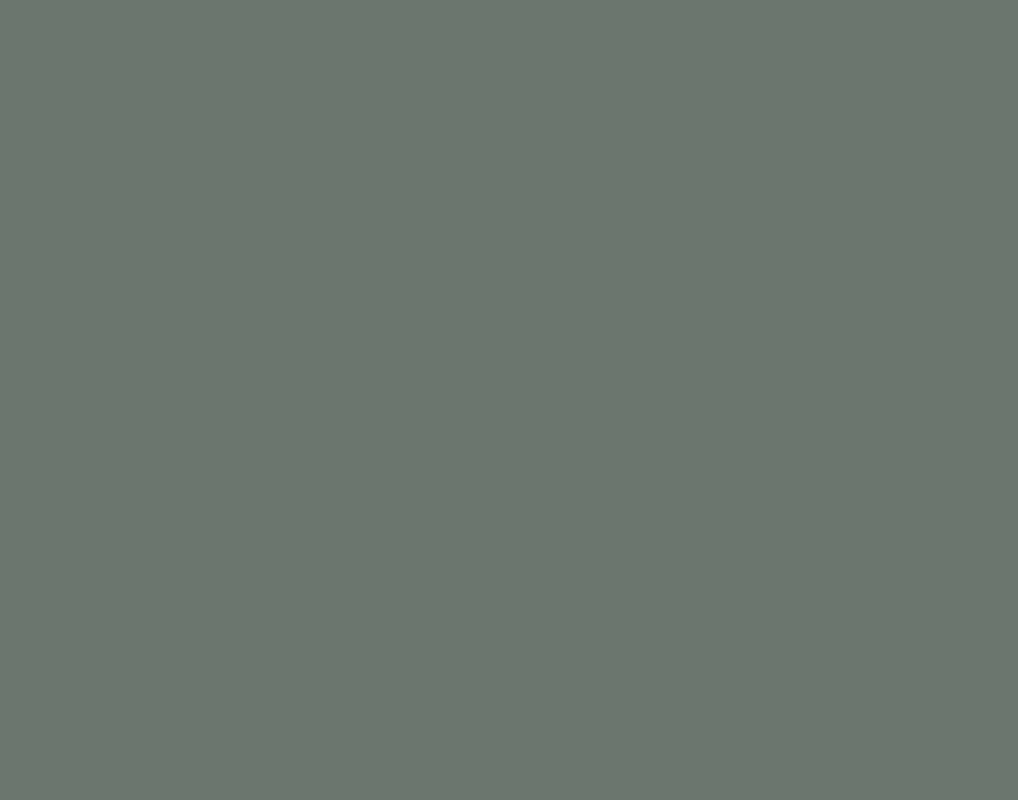
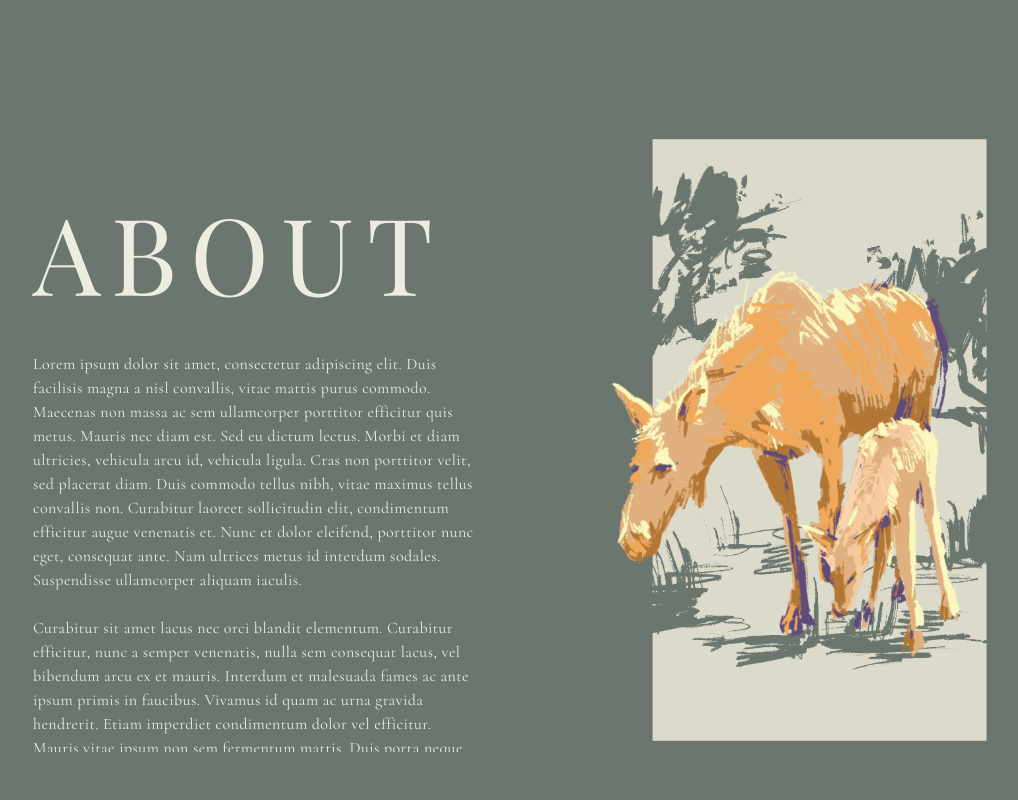
Before and after one commit to ohu9/olivia-hu-website, a Next.js app: page / in a window 1280 px wide. Shown: the part 1060-1860 px from the top of the page, without its empty margins (159-1177 px from the left). Built offline with nearby package versions, Linux system fonts and the light colour scheme; a web font is replaced by a local one.

Commit message:
about page

```diff
--- a/app/page.tsx
+++ b/app/page.tsx
@@ -1,4 +1,5 @@
 import { Home } from "@/components/Home";
+import About from "@/components/About";
 import { Portfolio, MobilePortfolio} from "@/components/Portfolio";
 import Contact from "@/components/Contact";
 
@@ -14,7 +15,7 @@ export default function Page() {
 			{/* ABOUT */}
 			<section id='about' className="snap-start" />
 			<div className="flex flex-row h-[1000px] bg-[#6B766E]">
-
+				<About />
 			</div>
 
 			{/* PORTOFLIO */}
--- /dev/null
+++ b/components/About.tsx
@@ -0,0 +1,52 @@
+"use client";
+import { motion } from "framer-motion";
+import classNames from "classnames";
+
+export default function About(){
+    return (
+        <div className={classNames("flex flex-col w-full h-[800px] text-[#ECECE1] items-center overflow:hidden",
+            "md:flex-row md:justify-between md:my-auto md:mx-0",
+        )}>
+
+            <div className={classNames("lg:ml-[15vw] lg:mb-10 lg:self-end",
+                                       "md:mx-0 md:ml-20 md:max-w-[40%] md:mt-0",
+                                       "mx-20 my-24"
+            )}>
+                <motion.div
+                    initial={{ opacity: 0, x:15 }}
+                    whileInView={{ opacity: 1, x:0 }}
+                    viewport={{ once: true }}
+                    transition={{ duration: .8, delay: .4}}
+                    className="mt-5 font-playfair lg:tracking-[.8rem] xl:text-[80pt] tracking-[.4rem] text-[60pt]">
+                    ABOUT
+                </motion.div>
+                <motion.div
+                    initial={{ opacity: 0, x:15 }}
+                    whileInView={{ opacity: 1, x:0 }}
+                    viewport={{ once: true }}
+                    transition={{ duration: .8, delay: .7}}
+                    className="mt-10 md:mt-5 font-cormorant tracking-wide text-ellipsis overflow-scroll md:max-h-[400px]">
+                    Lorem ipsum dolor sit amet, consectetur adipiscing elit. Duis facilisis magna a nisl convallis, vitae mattis purus commodo. Maecenas non massa ac sem ullamcorper porttitor efficitur quis metus. Mauris nec diam est. Sed eu dictum lectus. Morbi et diam ultricies, vehicula arcu id, vehicula ligula. Cras non porttitor velit, sed placerat diam. Duis commodo tellus nibh, vitae maximus tellus convallis non. Curabitur laoreet sollicitudin elit, condimentum efficitur augue venenatis et. Nunc et dolor eleifend, porttitor nunc eget, consequat ante. Nam ultrices metus id interdum sodales. Suspendisse ullamcorper aliquam iaculis.
+                    <br/><br/>Curabitur sit amet lacus nec orci blandit elementum. Curabitur efficitur, nunc a semper venenatis, nulla sem consequat lacus, vel bibendum arcu ex et mauris. Interdum et malesuada fames ac ante ipsum primis in faucibus. Vivamus id quam ac urna gravida hendrerit. Etiam imperdiet condimentum dolor vel efficitur. Mauris vitae ipsum non sem fermentum mattis. Duis porta neque ut magna vestibulum porta. Nullam quis finibus tortor. In ligula urna, consequat quis blandit ac, accumsan eu sem.
+                </motion.div>
+                <div className="flex flex-col gap-2 md:mt-12">
+
+                </div>
+            </div>
+
+            <motion.img
+                initial={{ opacity: 0, y:15 }}
+                whileInView={{ opacity: 1, y:0 }}
+                viewport={{ once: true }}
+                transition={{ duration: .8, delay: .3}}
+                    src='/moose.png'
+                    alt='moose image'
+                    width='500'
+                    height='900'
+                    className={classNames('hidden md:block object-cover max-h-[370px] self-end overflow:hidden',
+                                          'lg:object-contain lg:w-[30vw] md:mx-16 xl:mx-32 lg:max-h-full md:self-center',
+
+                    )}/>
+        </div>
+    )
+}
--- a/components/Contact.tsx
+++ b/components/Contact.tsx
@@ -24,8 +24,8 @@ const links = [
 
 export default function Contact() {
     return (
-        <div className={classNames("flex flex-col-reverse text-[#403830] mt-[300px] mx-16 gap-12",
-                                    "md:flex-row md:gap-20 w-full h-[600px] md:mt-[300px] md:mx-0",
+        <div className={classNames("flex flex-col-reverse text-[#403830] mt-[220px] mx-16 gap-12",
+                                   "md:flex-row md:gap-20 w-full h-[600px] md:mt-[240px] md:mx-0",
         )}>
             <motion.img
                 initial={{ opacity: 0, y:15 }}
@@ -34,7 +34,7 @@ export default function Contact() {
                 transition={{ duration: .8, delay: .3}}
 
                 src='/seagull.png'
-                alt='rocket drones image'
+                alt='seagull image'
                 width='800'
                 height='800'
                 className='object-contain md:min-h-[80%] w-full lg:ml-32 md:w-[40%] '/>
--- a/components/Home.tsx
+++ b/components/Home.tsx
@@ -46,7 +46,7 @@ export function Home() {
                     animate={{ opacity:1, x:0 }}
                     exit={{ opacity:0, y:-20 }}
                     transition={{duration: 0.6, delay:.9}}>
-                    ful stack developer
+                    full stack developer
                 </motion.div>
                 <motion.div
                     initial={{ opacity:0, x:20 }}
```
Also changed, not shown: public/moose.png.
